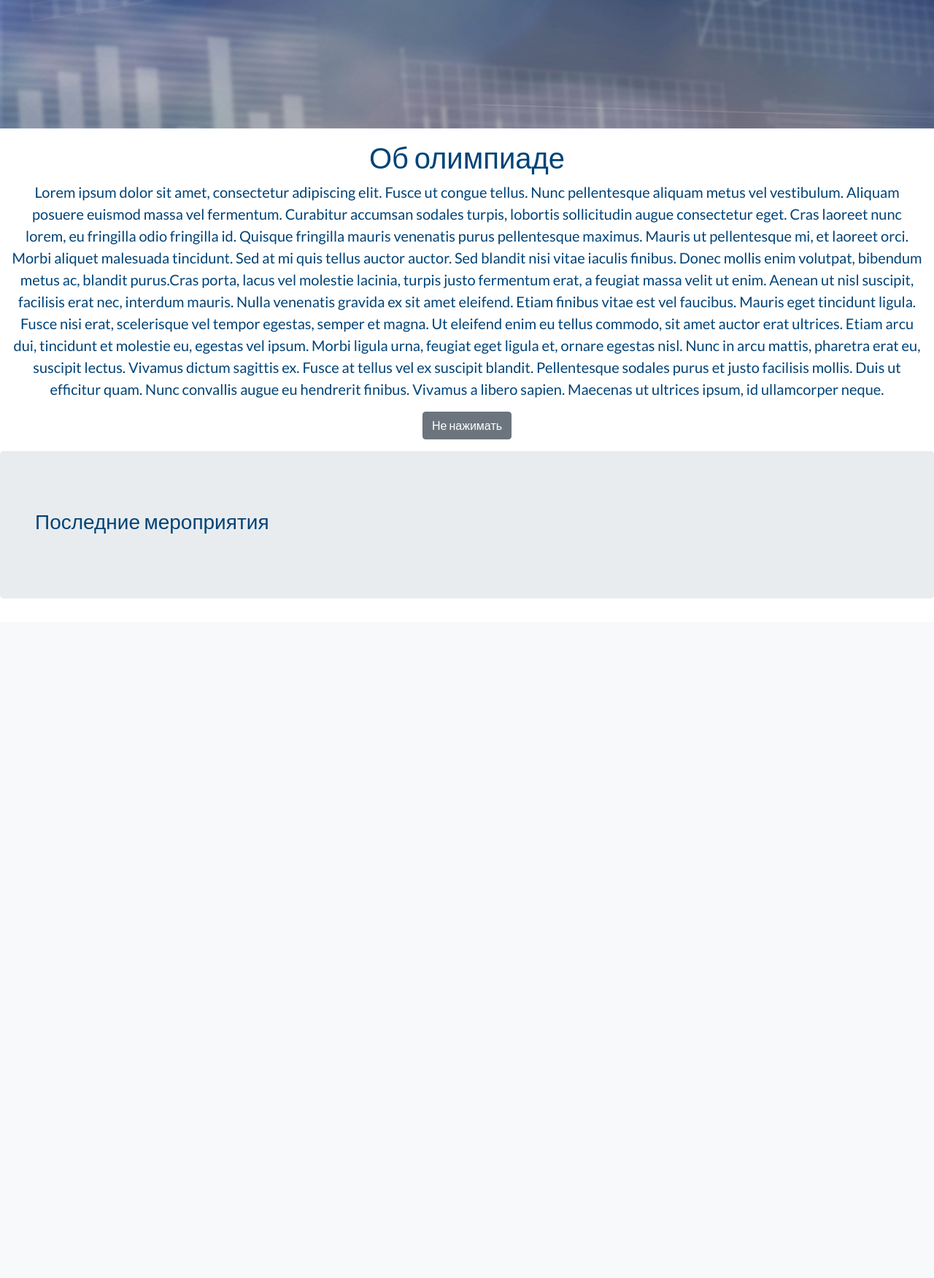
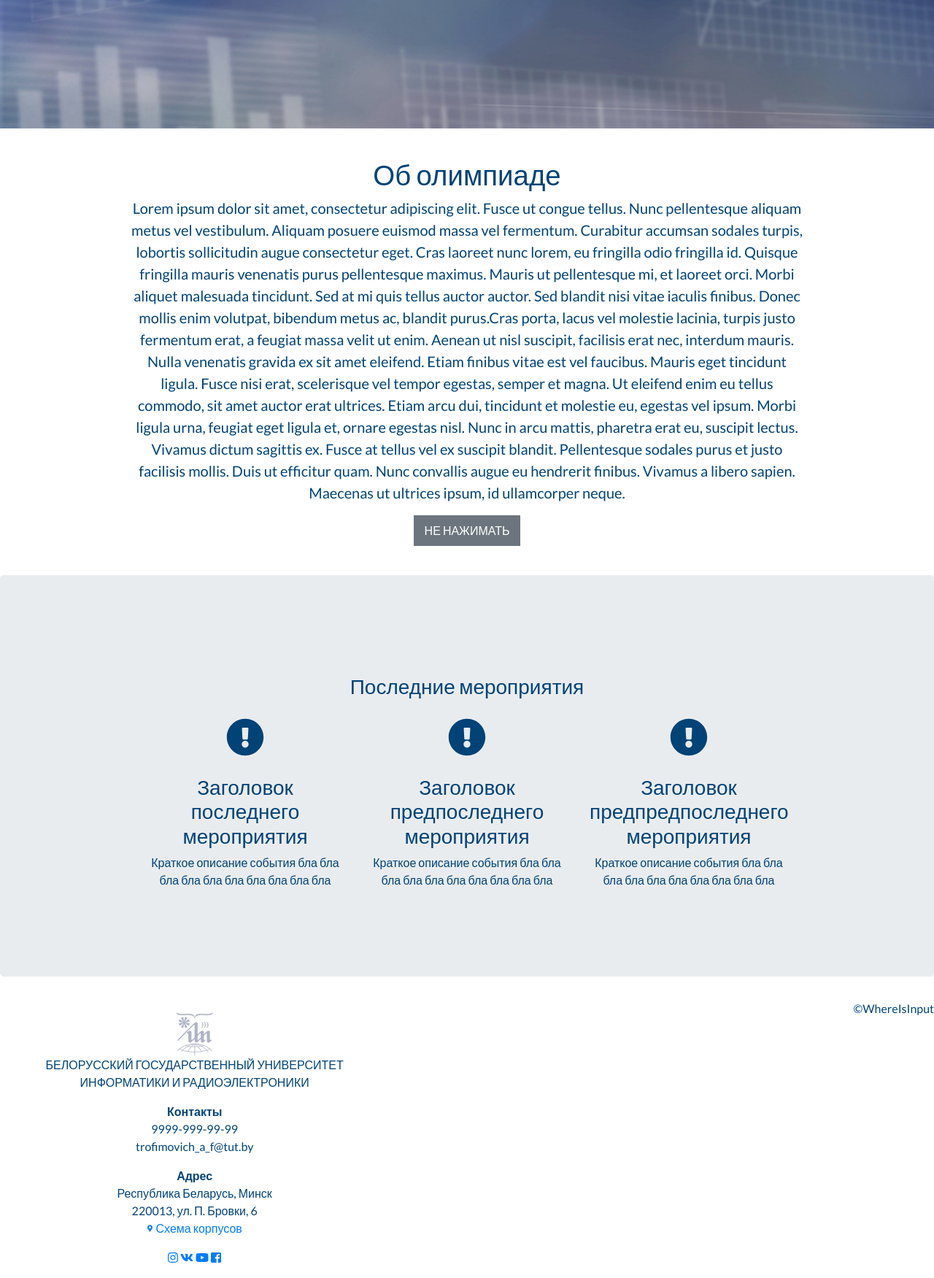
Before and after one commit to pavlentiysv/Olympiad, a PHP site: page / in a window 1280 px wide. Shown: the part 624-2375 px from the top of the page at 73% size. Before the commit the page ends 1444 px from the top, so only its background shows below. Run offline with PHP 8.4, Linux system fonts and the light colour scheme; some libraries are stand-ins or nearby versions.

Commit message:
main page update

```diff
--- a/index.html
+++ b/index.html
@@ -7,6 +7,7 @@
     <link rel="stylesheet" href="bootstrap-4.1.3-dist/css/bootstrap.min.css" />
     <link rel="stylesheet" href="style/main.css" />
     <link rel="stylesheet" href="style/fixed.css" />
+    <link rel="icon" href="img/bsuirlogo_mini.png" />
     <title>Олимпиада БГУИР</title>
   </head>
   <body data-spy="scroll" data-target="#navbarResponsive">
@@ -44,7 +45,8 @@
             </li>
           </ul>
         </div>
-      </nav><!-- End Navigation -->
+      </nav>
+      <!-- End Navigation -->
 
       <!-- Start Landing Page Section-->
       <div class="landing">
@@ -56,8 +58,10 @@
         <h1>Добро пожаловать!</h1>
         <h3>Олимпиада для абитуриентов БГУИР</h3>
         <a href="#info" class="btn btn-outline-light btn-lg">Подробнее</a>
-      </div><!-- End Landing Page Section-->
-    </div><!--- End Home Section -->
+      </div>
+      <!-- End Landing Page Section-->
+    </div>
+    <!--- End Home Section -->
 
     <!--- Start Info Section -->
     <div id="info" class="offset">
@@ -94,29 +98,111 @@
           >Не нажимать</a
         >
       </div>
-    </div><!--- End Info Section -->
+    </div>
+    <!--- End Info Section -->
 
     <!--- Start News Section -->
     <div id="news" class="offset">
       <!-- Start Jumbotron -->
       <div class="jumbotron">
-        <div class="narrow">
+        <div class="narrow text-center">
           <div class="col-12">
             <h3 class="heading">Последние мероприятия</h3>
             <div class="heading-underline"></div>
           </div>
-        </div><!-- End Narrow -->
-      </div><!-- End Jumbotron-->
+          <div class="row text-center">
+            <div class="col-md-4">
+              <div class="news-item">
+                <i
+                  class="fas fa-exclamation-circle fa-4x"
+                  data-fa-transform="shrink-3 up-5"
+                ></i>
+                <h3>Заголовок последнего мероприятия</h3>
+                <p>
+                  Краткое описание события бла бла бла бла бла бла бла бла бла
+                  бла
+                </p>
+              </div>
+            </div>
 
+            <div class="col-md-4">
+              <div class="news-item">
+                <i
+                  class="fas fa-exclamation-circle fa-4x"
+                  data-fa-transform="shrink-3 up-5"
+                ></i>
+                <h3>Заголовок предпоследнего мероприятия</h3>
+                <p>
+                  Краткое описание события бла бла бла бла бла бла бла бла бла
+                  бла
+                </p>
+              </div>
+            </div>
 
-    </div><!--- End News Section -->
+            <div class="col-md-4">
+              <div class="news-item">
+                <i
+                  class="fas fa-exclamation-circle fa-4x"
+                  data-fa-transform="shrink-3 up-5"
+                ></i>
+                <h3>Заголовок предпредпоследнего мероприятия</h3>
+                <p>
+                  Краткое описание события бла бла бла бла бла бла бла бла бла
+                  бла
+                </p>
+              </div>
+            </div>
+          </div>
+          <!-- End Row-->
+        </div>
+        <!-- End Narrow -->
+      </div>
+      <!-- End Jumbotron-->
+    </div>
+    <!--- End News Section -->
 
     <!--- Start Contact Section -->
-    <div id="contact" class="offset"></div>
+    <div id="contact" class="offset">
+      <footer>
+        <div class="row justify-content-center">
+          <div class="col-md-5 text-center">
+            <img src="img/bsuirlogo_footer.png" alt="" />
+            <p>
+              БЕЛОРУССКИЙ ГОСУДАРСТВЕННЫЙ УНИВЕРСИТЕТ ИНФОРМАТИКИ И
+              РАДИОЭЛЕКТРОНИКИ
+            </p>
+            <strong>Контакты</strong>
+            <p>9999-999-99-99<br />trofimovich_a_f@tut.by</p>
+            <strong>Адрес</strong>
+            <p>
+              Республика Беларусь, Минск<br />
+              220013, ул. П. Бровки, 6 <br />
+              <a href="https://www.bsuir.by/ru/skhema-korpusov" target="_blank"
+                ><i class="location fas fa-map-marker-alt"></i>Схема корпусов</a
+              >
+            </p>
+            <a href="https://www.instagram.com/bsuir_official/" target="_blank"
+              ><i class="fab fa-instagram"></i
+            ></a>
+            <a href="https://vk.com/bsuir_official" target="_blank"
+              ><i class="fab fa-vk"></i
+            ></a>
+            <a
+              href="https://www.youtube.com/user/videostudiabsuir"
+              target="_blank"
+              ><i class="fab fa-youtube"></i
+            ></a>
+            <a href="https://www.facebook.com/bsuir.by/" target="_blank"
+              ><i class="fab fa-facebook-square"></i
+            ></a>
+          </div>
+
+          <hr class="socket" />
+          &copy;WhereIsInput
+        </div>
+      </footer>
+    </div>
     <!--- End Contact Section -->
-
-
-
 
     <!--- Script Source Files -->
     <script src="src/jquery-3.3.1.min.js"></script>
--- a/signin.html
+++ b/signin.html
@@ -5,7 +5,7 @@
     <meta name="viewport" content="width=device-width, initial-scale=1.0" />
     <meta http-equiv="X-UA-Compatible" content="ie=edge" />
     <link rel="stylesheet" href="bootstrap-4.1.3-dist/css/bootstrap.min.css" />
-    <link rel="icon" href="http://example.com/favicon.png" />
+    <link rel="icon" href="img/bsuirlogo_mini.png" />
     <link rel="stylesheet" href="style/main.css" />
     <link rel="stylesheet" href="style/fixed.css" />
     <link rel="stylesheet" href="style/signin.css" />
--- a/style/main.css
+++ b/style/main.css
@@ -60,3 +60,23 @@ body {
 .btn-lg:hover {
   color: #1e3357;
 }
+
+/*--- Info Section ---*/
+.narrow {
+  width: 75%;
+  margin: 1.5rem auto;
+  padding-top: 2rem;
+}
+.narrow h1 {
+  font-size: 2.4rem;
+}
+.btn-secondary {
+  border-width: medium;
+  border-radius: 0;
+  text-transform: uppercase;
+}
+
+/*--- Contact Section ---*/
+.location {
+  padding-right: 5px;
+}
```
Also changed, not shown: img/1200x630wa.png (deleted), img/american-sign-language-interpreting-solid.svg (deleted), img/bsuirlogo_big.png (added), img/bsuirlogo_footer.png (added), img/bsuirlogo_mini.png (renamed from img/bsuirlogo_v2.png).
